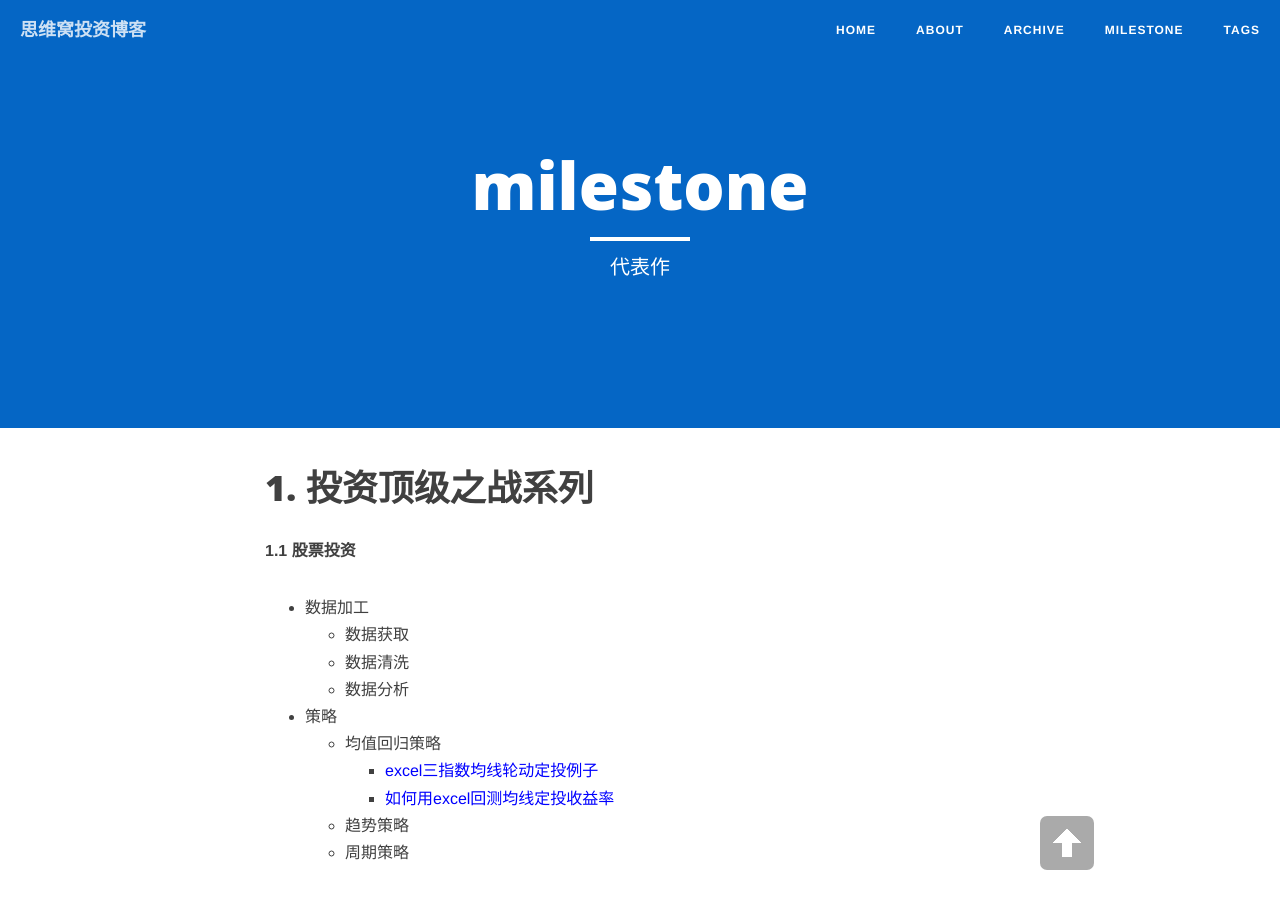
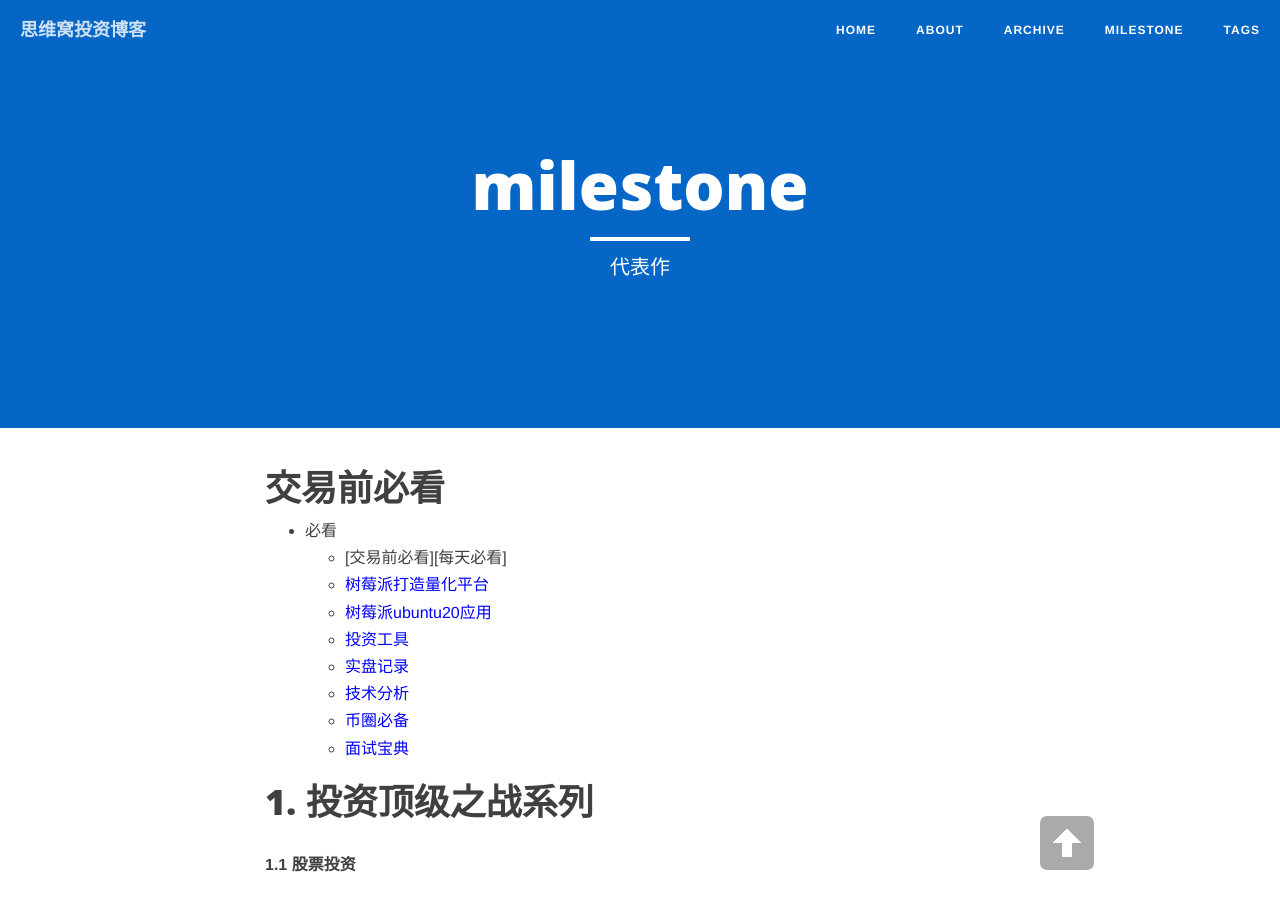
Before and after one commit to figerdeng/siweiwo, a Jekyll site: the page built from milestone.md, in a window 1280 px wide and 900 px high. Built offline with Jekyll 4.4.1, drawn with Linux system fonts in a browser that asks for light colours; nearby versions of some CDN libraries.

```diff
--- a/milestone.md
+++ b/milestone.md
@@ -5,6 +5,17 @@
 header-img: "img/zhihu.jpg"
 
 ---
+#  交易前必看 #
+
+- 必看
+	* [交易前必看][每天必看]
+	* [树莓派打造量化平台][树莓派打造量化平台]
+	* [树莓派ubuntu20应用][树莓派ubuntu20应用]
+	* [投资工具][投资工具]
+	* [实盘记录][实盘记录]
+	* [技术分析][技术分析]
+	* [币圈必备][币圈必备]
+	* [面试宝典][面试宝典]
 
 # 1. 投资顶级之战系列 #
 
@@ -92,4 +103,11 @@
 [凯利公式计算模版]: https://siweiwo.top/resource/investmentformual/kaili/凯利公式计算模版.xlsx
 [excel三指数均线轮动定投例子]:https://siweiwo.top/resource/inverstmentstrategy/junxian/excel三指数均线轮动定投例子.rar
 [如何用excel回测均线定投收益率]:https://siweiwo.top/resource/inverstmentstrategy/junxian/如何用excel回测均线定投收益率.rar
+[树莓派打造量化平台]:http://siweiwo.top/blog/2021/07/06/raspi-ubuntu-dataanalyse/
+[树莓派ubuntu20应用]:http://siweiwo.top/blog/2021/07/06/raspi-ubuntu-articles/
+[投资工具]:http://siweiwo.top/blog/2022/01/09/investment-tools/
+[实盘记录]:http://siweiwo.top/blog/2021/08/17/investment-shipanjilu/
+[技术分析]:http://siweiwo.top/blog/2021/08/04/investment-jishufenxi/
+[币圈必备]:http://siweiwo.top/blog/2021/07/10/raspi-coin-exchange-api/
+[面试宝典]:http://siweiwo.top/blog/2021/07/06/review/
 [//]: #注释：样式为了解决超链接问题，也可以markdown语法标签使用或则修改clean-blog.css里a:link\a:visited\a:hover对应的标签
```
Also changed, not shown: _posts/2019-10-15-investment-overview.md (+1 -1 lines).
